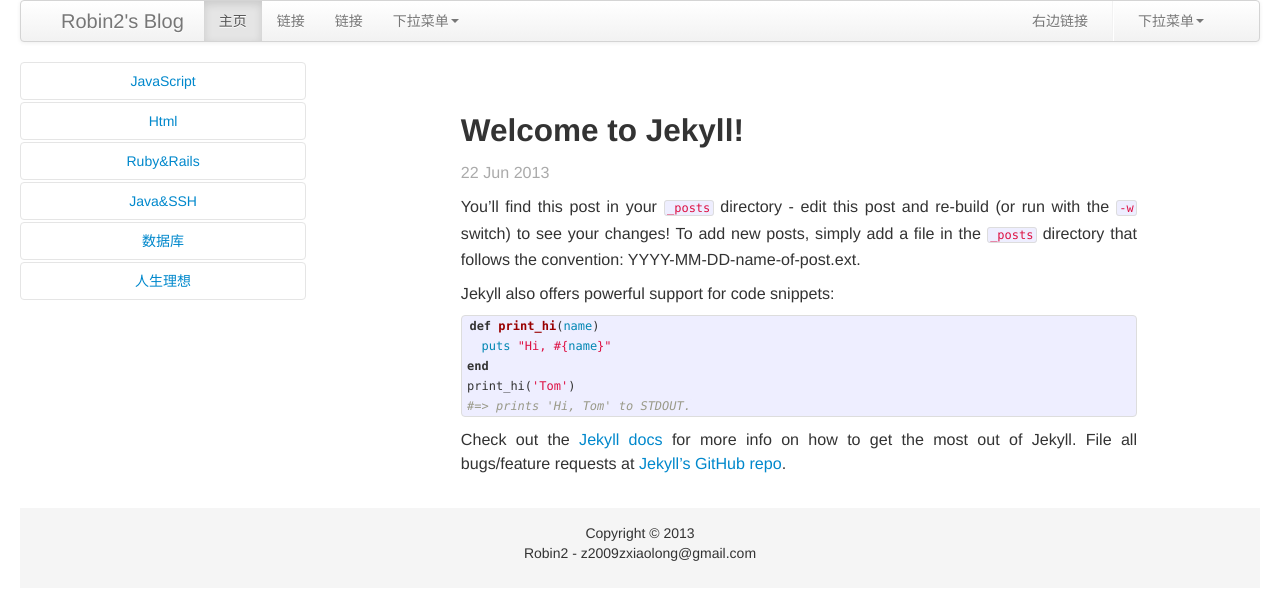
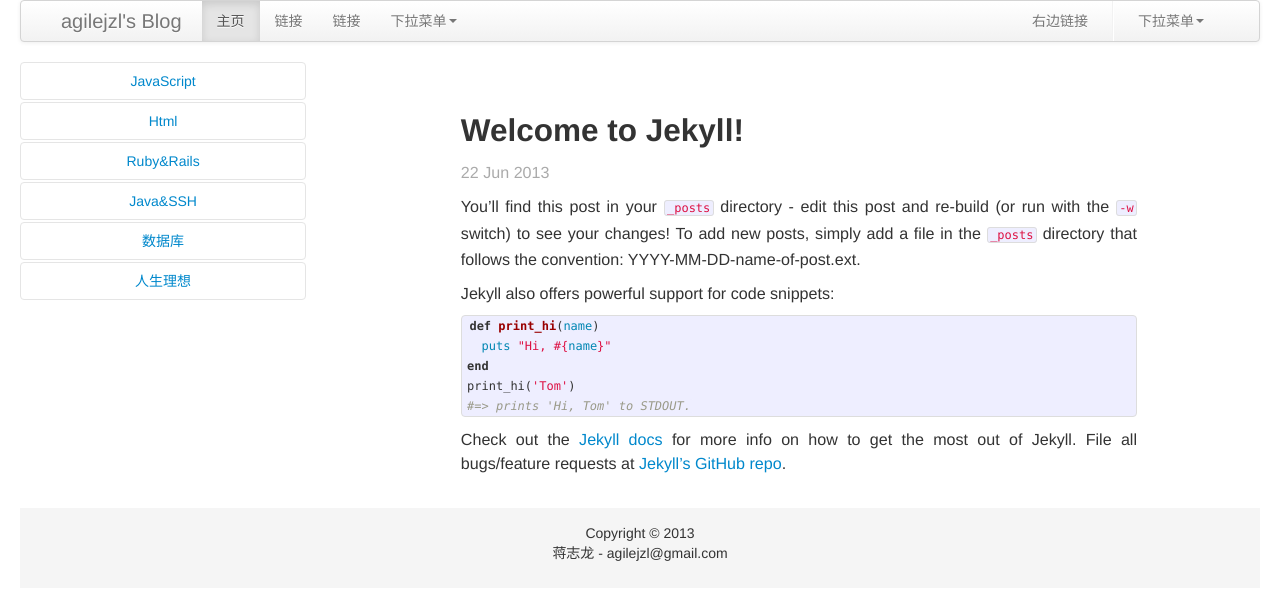
Before and after one commit to agilejzl/agilejzl.github.io, a Jekyll site: the page built from _posts/2013-06-22-welcome-to-jekyll.markdown, in a window 1280 px wide. Shown: the top 600 px of the page. Built offline with Jekyll 4.4.1, drawn with Linux system fonts in a browser that asks for light colours.

Commit message:
rename title

```diff
--- a/_config.yml
+++ b/_config.yml
@@ -1,2 +1,2 @@
-name: Robin2's Blog
+name: agilejzl's Blog
 pygments: false
--- a/_layouts/default.html
+++ b/_layouts/default.html
@@ -212,7 +212,7 @@
           <div class="contact">
             <p>
               Copyright © 2013<br />
-              Robin2 - z2009zxiaolong@gmail.com
+              蒋志龙 - agilejzl@gmail.com
             </p>
           </div>
         </div>
--- a/index.html
+++ b/index.html
@@ -1,6 +1,6 @@
 ---
 layout: default
-title: Robin2's Blog
+title: 蒋志龙的博客
 ---
 
 <div id="home">
```
Also changed, not shown: README.md.
